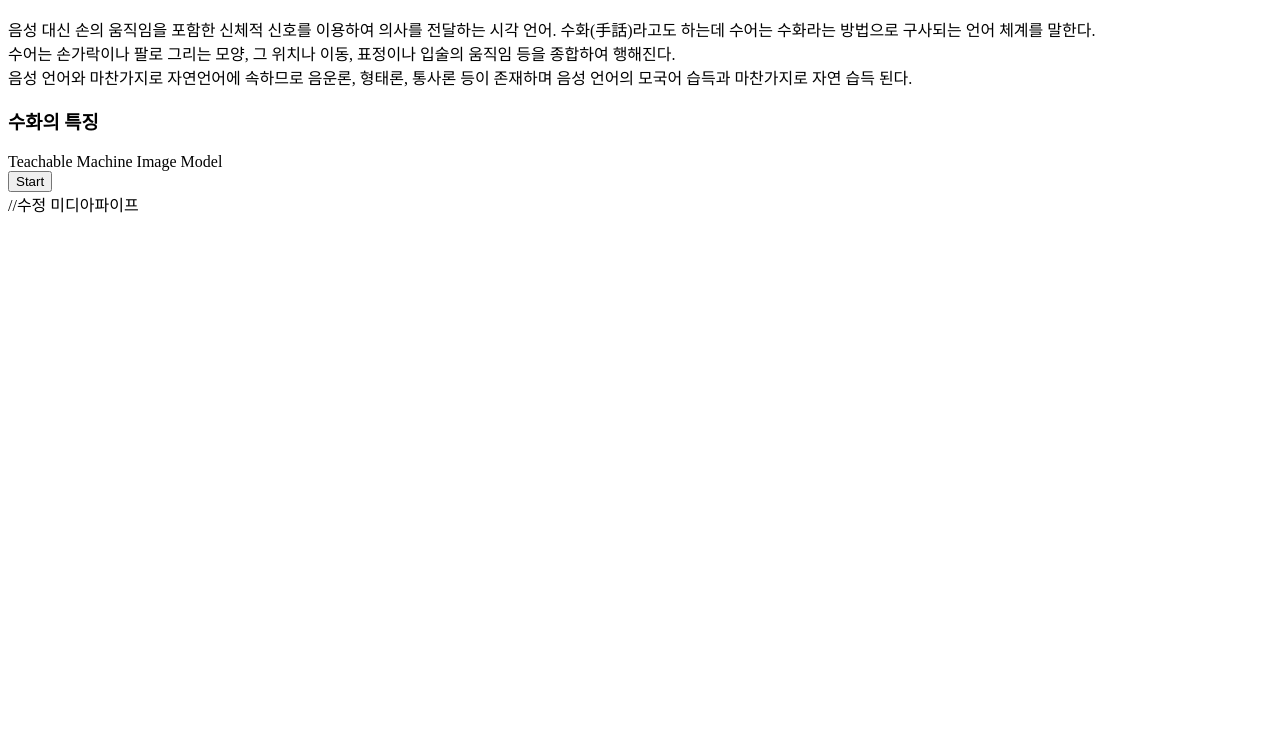
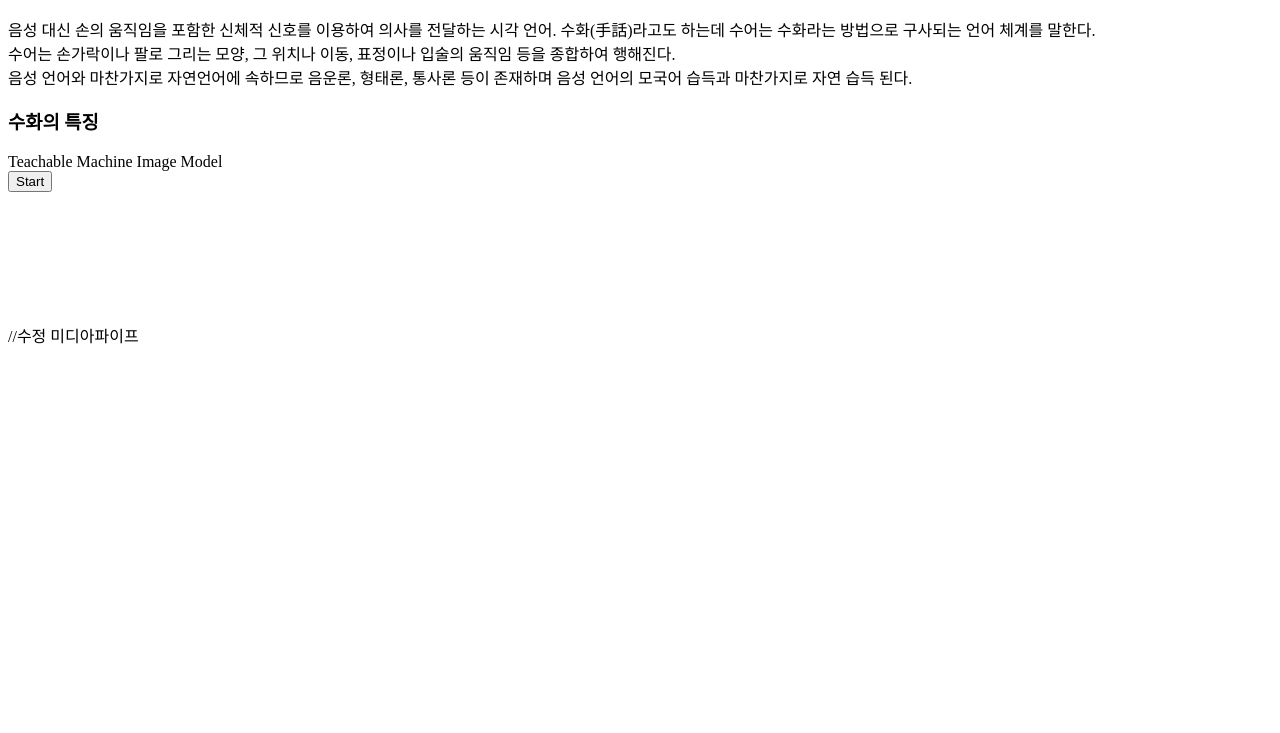
Before and after one commit to jungillbum/hand, a plain HTML site: page 1.html in a window 1280 px wide. Shown: the part 219-952 px from the top of the page. Drawn offline with Linux system fonts and the light colour scheme; a script that the page names is missing.

Commit message:
Update 1.html

```diff
--- a/1.html
+++ b/1.html
@@ -24,14 +24,11 @@
   <button type="button" onclick="init()">Start</button>
   <div id="webcam-container"></div>
 
-	//수정 미디아파이프
- <div class="container">
+ <div class="container"> //수정 미디아파이프
     <video class="input_video"></video>
     <canvas class="output_canvas" width="1280px" height="720px"></canvas>
-  </div>
-	//수정 미디아파이프
-	//수정 댓글 기능
-	<div id="disqus_thread"></div>
+  </div> //수정 미디아파이프
+	<div id="disqus_thread"></div> //수정 댓글 기능
 <script>
     /**
     *  RECOMMENDED CONFIGURATION VARIABLES: EDIT AND UNCOMMENT THE SECTION BELOW TO INSERT DYNAMIC VALUES FROM YOUR PLATFORM OR CMS.
@@ -49,23 +46,19 @@
     (d.head || d.body).appendChild(s);
     })();
 </script>
-<noscript>Please enable JavaScript to view the <a href="https://disqus.com/?ref_noscript">comments powered by Disqus.</a></noscript>
-	//수정 댓글 기능
+<noscript>Please enable JavaScript to view the <a href="https://disqus.com/?ref_noscript">comments powered by Disqus.</a></noscript> //수정 댓글 기능
   <div id="label-container"></div>
 
-	//수정 미디아파이프
-	<meta charset="utf-8">
+	<meta charset="utf-8"> //수정 미디아파이프
   <script src="https://cdn.jsdelivr.net/npm/@mediapipe/camera_utils/camera_utils.js" crossorigin="anonymous"></script>
   <script src="https://cdn.jsdelivr.net/npm/@mediapipe/control_utils/control_utils.js" crossorigin="anonymous"></script>
   <script src="https://cdn.jsdelivr.net/npm/@mediapipe/drawing_utils/drawing_utils.js" crossorigin="anonymous"></script>
-  <script src="https://cdn.jsdelivr.net/npm/@mediapipe/hands/hands.js" crossorigin="anonymous"></script>
-	//수정 미디아파이프
+  <script src="https://cdn.jsdelivr.net/npm/@mediapipe/hands/hands.js" crossorigin="anonymous"></script> //수정 미디아파이프
 
   <script src="https://cdn.jsdelivr.net/npm/@tensorflow/tfjs@1.3.1/dist/tf.min.js"></script>
   <script src="https://cdn.jsdelivr.net/npm/@teachablemachine/image@0.8/dist/teachablemachine-image.min.js"></script>
 
-	//수정 미디아 파이프
-	<script type="module">
+	<script type="module"> //수정 미디아 파이프
 const videoElement = document.getElementsByClassName('input_video')[0];
 const canvasElement = document.getElementsByClassName('output_canvas')[0];
 const canvasCtx = canvasElement.getContext('2d');
@@ -105,8 +98,7 @@ const camera = new Camera(videoElement, {
 });
 camera.start();
 
-</script>
-		//수정 미디아 파이프
+</script> //수정 미디아 파이프
 
   <script type="text/javascript">
       // More API functions here:
```
